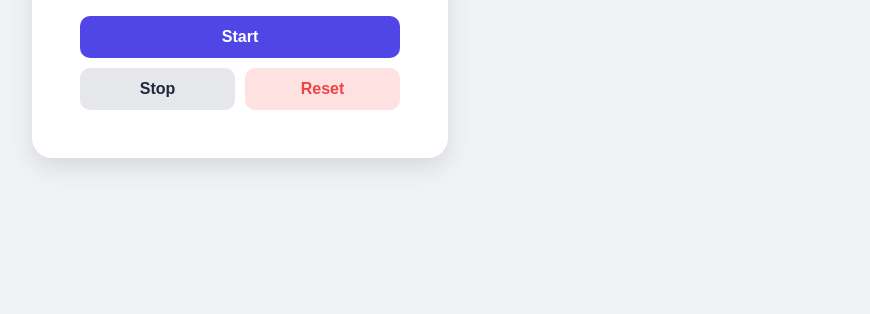
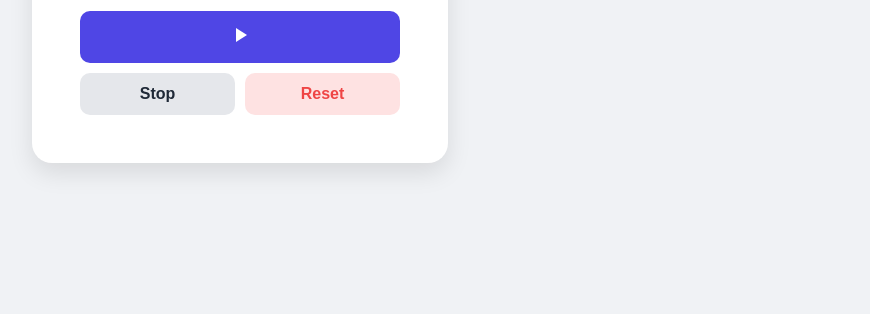
Before and after one commit to seymourpoler/jsPomodoro, a website built with Vite: page src/client/index.html in a window 1280 px wide. Shown: the part 389-703 px from the top of the page, without its empty margins (400-1270 px from the left). Built offline with nearby package versions, Linux system fonts and the light colour scheme; files whose address does not match are found by name.

Commit message:
replace text by icon

```diff
--- a/src/client/index.html
+++ b/src/client/index.html
@@ -20,7 +20,11 @@
     </div>
 
     <div class="controls">
-        <button id="start">Start</button>
+        <button id="start" title="Start Timer">
+            <svg xmlns="http://www.w3.org/2000/svg" width="24" height="24" viewBox="0 0 24 24" fill="currentColor">
+                <path d="M8 5v14l11-7z"/>
+            </svg>
+        </button>
         <button id="stop">Stop</button>
         <button id="reset">Reset</button>
     </div>
```
